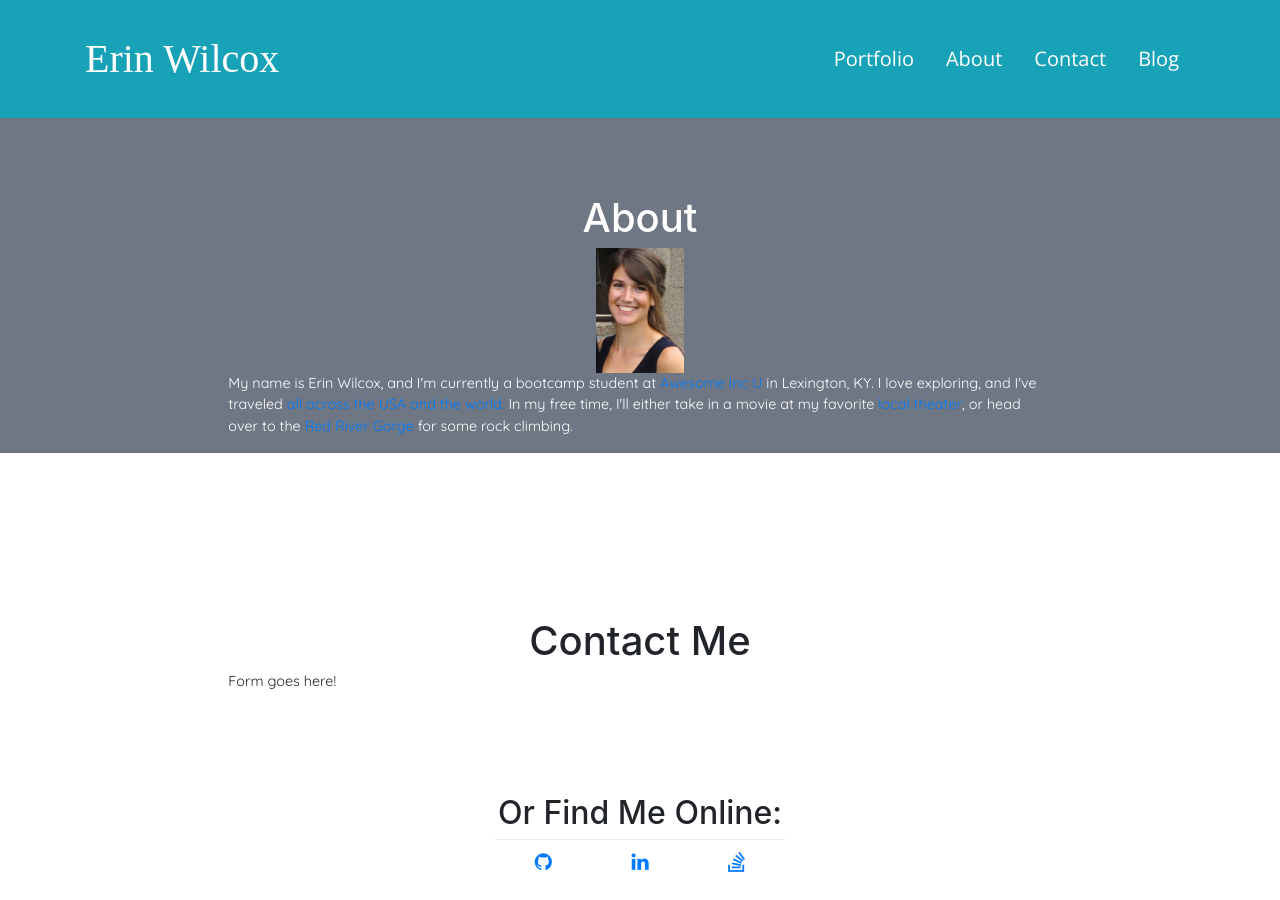
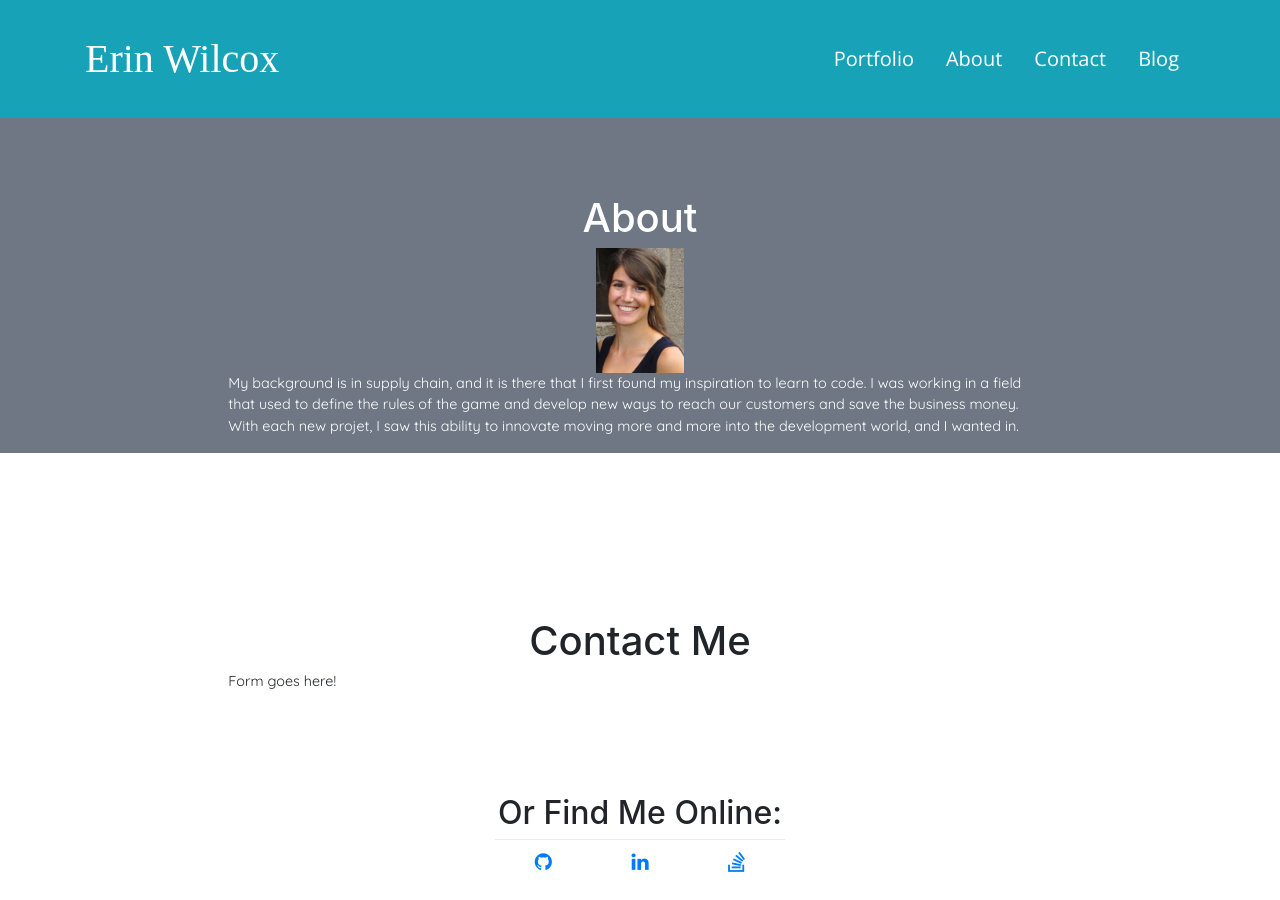
Before and after one commit to brookin8/brookin8.github.io, a Jekyll site: the page built from index.html, in a window 1280 px wide and 900 px high, scrolled down 591 px. Built offline with Jekyll 4.4.1, drawn with Linux system fonts in a browser that asks for light colours; some web fonts are replaced.

Commit message:
Update about me and align

```diff
--- a/index.html
+++ b/index.html
@@ -47,7 +47,7 @@ layout: index
 
 		<section id ="about">
 			<div class ="container-fluid" style="background-color:#6E7783;color:white;"">
-				<div style="margin:auto;">
+				<div style="margin:auto;vertical-align: center">
 					<div class="row justify-content-center">
 						<div class = "col">
 							<h1 style="text-align:center; padding-top:118px">About</h1>
@@ -60,7 +60,7 @@ layout: index
 					</div>
 					<div class="row justify-content-center">
 						<div class = "col-8">
-							<p>My name is Erin Wilcox, and I'm currently a bootcamp student at <a href="https://www.awesomeinc.org/">Awesome Inc U</a> in Lexington, KY. I love exploring, and I've traveled <a href="https://thebrubus.wordpress.com/">all across the USA and the world.</a> In my free time, I'll either take in a movie at my favorite <a href="http://www.kentuckytheater.com/">local theater</a>, or head over to the <a href="http://www.redrivergorge.com/climbing.html">Red River Gorge</a> for some rock climbing.</p>
+							<p>My background is in supply chain, and it is there that I first found my inspiration to learn to code. I was working in a field that used to define the rules of the game and develop new ways to reach our customers and save the business money. With each new projet, I saw this ability to innovate moving more and more into the development world, and I wanted in.</p>
 						</div>
 					</div>
 				</div>
```
